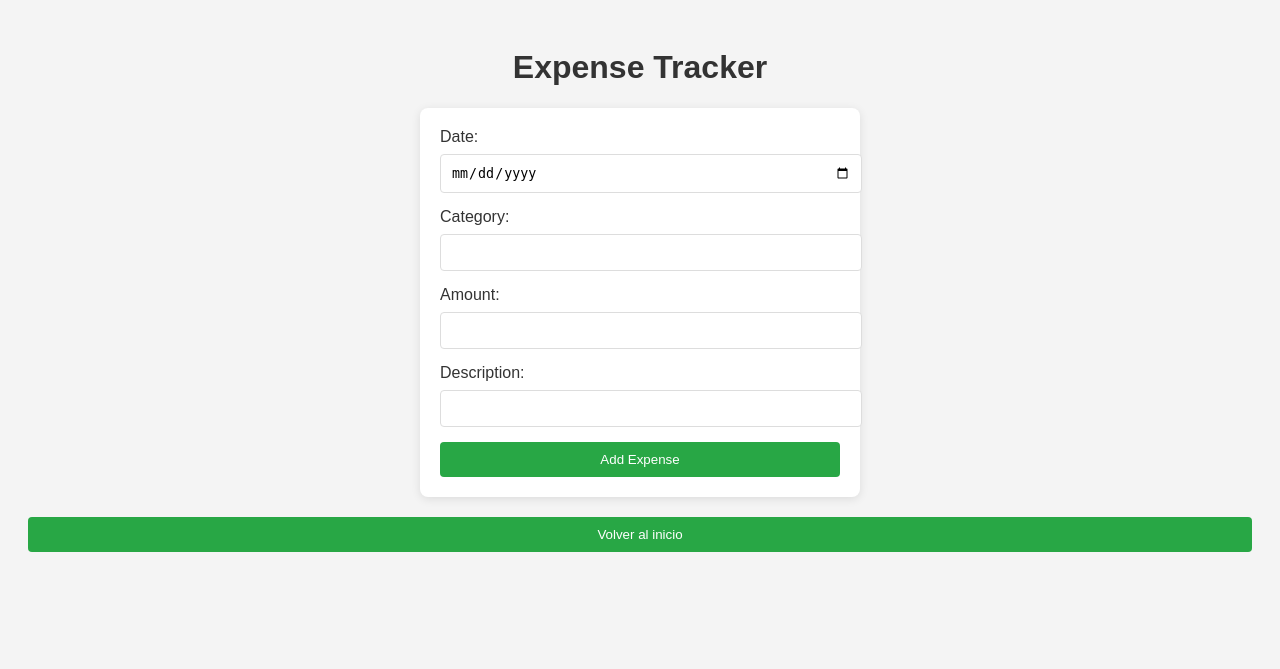
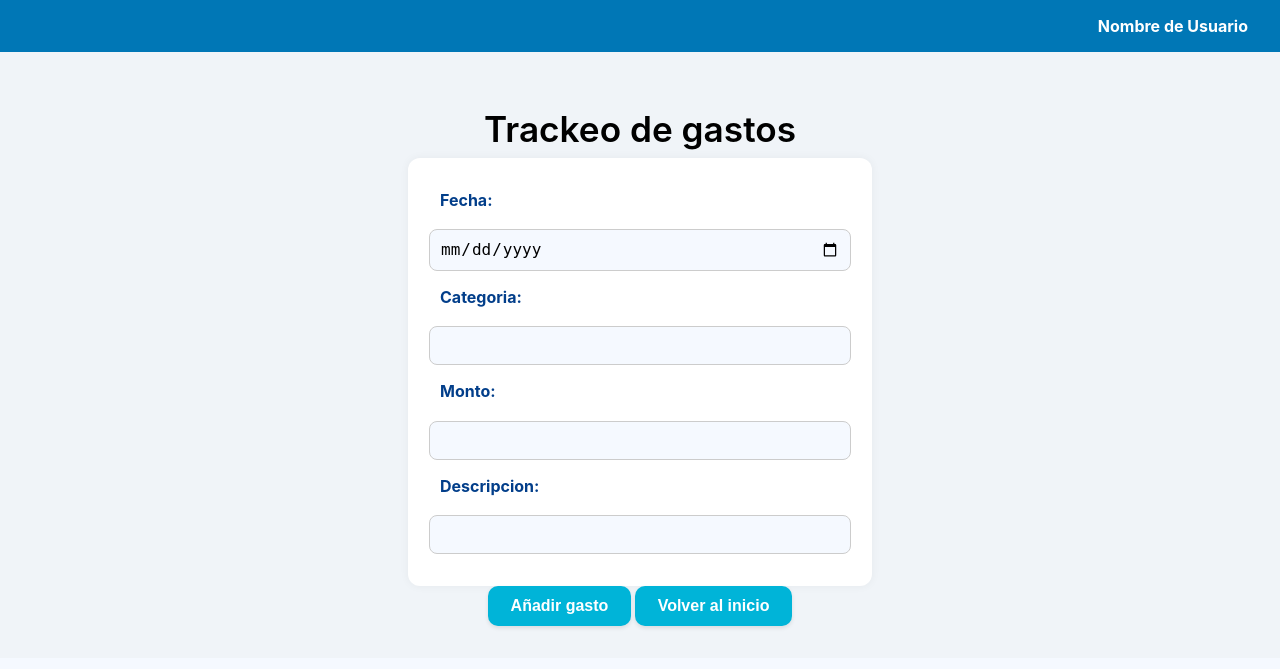
Before and after one commit to RodoAlbornoz/Proyecto-manejo-de-finanzas, a Flask app: template templates/nuevo-gasto.html in a window 1280 px wide. Shown: the top 669 px of the page. Run offline with Flask 3, Linux system fonts and the light colour scheme; the template is opened without the code that fills it, so the values that code supplies are empty.

Commit message:
Aplicado estilo general a todas las paginas del sitio

```diff
--- a/static/css/styles.css
+++ b/static/css/styles.css
@@ -1,53 +1,112 @@
 body {
-    font-family: Arial, sans-serif;
-    background-color: #f4f4f4;
-    color: #333;
-    padding: 20px;
+    margin: 0;
+    font-family: 'Inter', sans-serif;
+    background-color: #f5f9ff;
+}
+
+header {
+    display: flex;
+    justify-content: flex-end;
+    align-items: center;
+    padding: 1rem 2rem;
+    background-color: #0077b6;
+    color: white;
+    box-shadow: 0 2px 4px rgba(0, 0, 0, 0.1);
+}
+
+header a {
+    text-decoration: none;
+    color: white;
+    font-weight: bold;
+    font-size: 1rem;
+    border-radius: 4px;
+}
+
+main {
+    text-align: center;
+    padding: 2rem;
+    background-color: #f0f4f8;
+}
+
+.button-container {
+    display: flex;
+    justify-content: center;
+    gap: 1rem;
+    margin-top: 2rem;
+}
+
+button, a {
+    outline: none;
+    text-decoration: none;
+    cursor: pointer;
+    transition: all 0.2s ease-in-out;
+}
+
+button {
+    background-color: #00b4d8;
+    color: white;
+    border: none;
+    padding: 0.7rem 1.4rem;
+    font-weight: bold;
+    font-size: 1rem;
+    border-radius: 10px;
+    box-shadow: 0 2px 4px rgba(0,0,0,0.1);
+}
+
+button:hover {
+    background-color: #0077b6;
+    transform: scale(1.05);
+}
+
+button:focus,
+a:focus {
+    outline: none;
 }
 
 h1 {
-    text-align: center;
+    font-size: 2.2rem;
+    margin-bottom: 0.5rem;
+    font-weight: 600;
+}
+
+h2 {
+    font-size: 1.4rem;
+    margin-bottom: 1rem;
+    font-weight: 500;
+    color: #333;
 }
 
 form {
+    display: flex;
+    flex-direction: column;
+    align-items: center;
+    gap: 1rem;
     max-width: 400px;
-    margin: 0 auto;
-    padding: 20px;
-    background-color: #fff;
-    border-radius: 8px;
-    box-shadow: 0 2px 10px rgba(0, 0, 0, 0.1);
+    margin: auto;
+    padding: 2rem;
+    background-color: #ffffff;
+    border-radius: 12px;
+    box-shadow: 0 0 10px rgba(0,0,0,0.05);
 }
 
-label {
-    display: block;
-    margin-bottom: 8px;
+form label {
+    align-self: flex-start;
+    font-weight: bold;
+    color: #023e8a;
+    margin-bottom: 0.2rem;
 }
 
-input {
+form input {
     width: 100%;
-    padding: 10px;
-    margin-bottom: 15px;
-    border: 1px solid #ddd;
-    border-radius: 4px;
+    padding: 0.6rem;
+    border: 1px solid #ccc;
+    border-radius: 8px;
+    font-size: 1rem;
+    background-color: #f5f9ff;
+    transition: border 0.2s ease;
 }
 
-button {
-    width: 100%;
-    padding: 10px;
-    background-color: #28a745;
-    color: #fff;
-    border: none;
-    border-radius: 4px;
-    cursor: pointer;
+form input:focus {
+    border-color: #00b4d8;
+    outline: none;
 }
-
-button:hover {
-    background-color: #218838;
-}
-
-a {
-    display: block;
-    text-align: center;
-    margin-top: 20px;
-    color: #007bff;
-}
--- a/templates/nuevo-gasto.html
+++ b/templates/nuevo-gasto.html
@@ -4,31 +4,37 @@
     <meta charset="UTF-8">
     <meta name="viewport" content="width=device-width, initial-scale=1.0">
     <title>Expense Tracker</title>
-    <link rel="stylesheet" href="{{ url_for('static', filename='css/styles.css') }}">
+    <link rel="stylesheet" href="../static/css/styles.css">
 </head>
 <body>
-    <h1>Expense Tracker</h1>
+    <header>
+        <a href="#">Nombre de Usuario</a>
+    </header>
 
     <main>
-        <form action="/expense" method="POST">
-            <label for="date">Date:</label>
-            <input type="date" id="date" name="date" required>
+        <h1>Trackeo de gastos</h1>
 
-            <label for="category">Category:</label>
-            <input type="text" id="category" name="category" required>
+        <form action="/gasto" method="POST">
+            <label for="fecha">Fecha:</label>
+            <input type="date" id="fecha" name="fecha" required>
 
-            <label for="amount">Amount:</label>
-            <input type="number" step="0.01" id="amount" name="amount" required>
+            <label for="categoria">Categoria:</label>
+            <input type="text" id="categoria" name="categoria" required>
 
-            <label for="description">Description:</label>
-            <input type="text" id="description" name="description">
+            <label for="Monto">Monto:</label>
+            <input type="number" step="0.01" id="Monto" name="Monto" required>
 
-            <button type="submit">Add Expense</button>
+            <label for="descripcion">Descripcion:</label>
+            <input type="text" id="descripcion" name="descripcion">
         </form>
 
-        <a href="../index.html">
-            <button>Volver al inicio</button>
-        </a>
+        <div class="contenedor-botones">
+            <button type="submit">Añadir gasto</button>
+
+            <a href="../index.html">
+                <button>Volver al inicio</button>
+            </a>
+        </div>
     </main>
 </body>
 </html>
```
Also changed, not shown: index.html (+10 -4 lines), templates/consultar-presupuestos.html (+9 -3 lines), templates/nuevo-presupuesto.html (+16 -9 lines).
